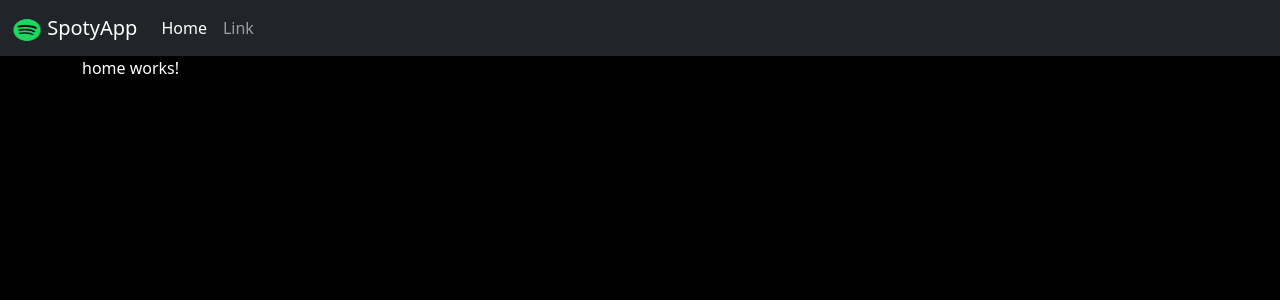
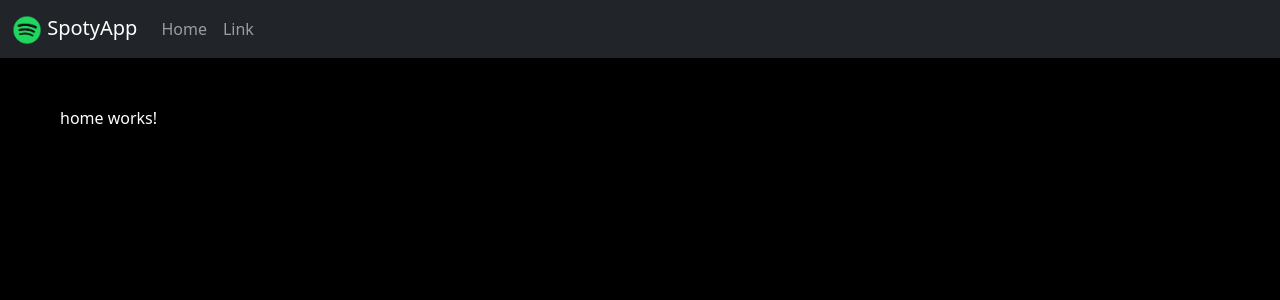
Before and after one commit to sbs001/SpotyApp-Angular, an Angular app: page /#/home in a window 1280 px wide. Shown: the top 300 px of the page. Built offline with nearby package versions, Linux system fonts and the light colour scheme.

Commit message:
import https

```diff
--- a/src/app/app.component.html
+++ b/src/app/app.component.html
@@ -1,6 +1,6 @@
 <app-navbar></app-navbar>
 
-<div class="container">
+<div class="container m-5">
 
     <router-outlet></router-outlet>
 
--- a/src/app/components/home/home.component.ts
+++ b/src/app/components/home/home.component.ts
@@ -1,3 +1,4 @@
+import { HttpClient } from '@angular/common/http';
 import { Component, OnInit } from '@angular/core';
 
 @Component({
@@ -7,7 +8,7 @@ import { Component, OnInit } from '@angular/core';
 })
 export class HomeComponent implements OnInit {
 
-  constructor() { }
+  constructor(private http:HttpClient) { }
 
   ngOnInit(): void {
   }
--- a/src/app/components/shared/navbar/navbar.component.html
+++ b/src/app/components/shared/navbar/navbar.component.html
@@ -3,7 +3,7 @@
     <div class="container-fluid">
 
         <a class="navbar-brand" href="#">
-            <img src="assets/img/banner-ico.png" alt="" width="30" height="24"> SpotyApp
+            <img src="assets/img/banner-ico.png" alt="" width="30" height="30"> SpotyApp
         </a>
 
         <button class="navbar-toggler" type="button" data-bs-toggle="collapse" data-bs-target="#navbarSupportedContent" aria-controls="navbarSupportedContent" aria-expanded="false" aria-label="Toggle navigation">
@@ -13,12 +13,12 @@
         <div class="collapse navbar-collapse" id="navbarSupportedContent">
             <ul class="navbar-nav me-auto mb-2 mb-lg-0">
 
-                <li class="nav-item">
-                    <a class="nav-link active" aria-current="page" href="#">Home</a>
+                <li class="nav-item" routerLinkActive='active'>
+                    <a class="nav-link" aria-current="page" routerLink="home">Home</a>
                 </li>
 
-                <li class="nav-item">
-                    <a class="nav-link" href="#">Link</a>
+                <li class="nav-item" routerLinkActive='active'>
+                    <a class="nav-link" routerLink='search'>Link</a>
                 </li>
 
             </ul>
--- a/src/index.html
+++ b/src/index.html
@@ -6,7 +6,7 @@
     <title>SpotyApp</title>
     <base href="/">
     <meta name="viewport" content="width=device-width, initial-scale=1">
-    <link rel="icon" type="image/x-icon" href="favicon.ico">
+    <link rel="icon" type="image/x-icon" href="assets/img/banner-ico.png">
 
     <link href="https://cdn.jsdelivr.net/npm/bootstrap@5.0.2/dist/css/bootstrap.min.css" rel="stylesheet" integrity="sha384-EVSTQN3/azprG1Anm3QDgpJLIm9Nao0Yz1ztcQTwFspd3yD65VohhpuuCOmLASjC" crossorigin="anonymous">
 </head>
```
Also changed, not shown: src/app/app.module.ts (+7 -4 lines).
